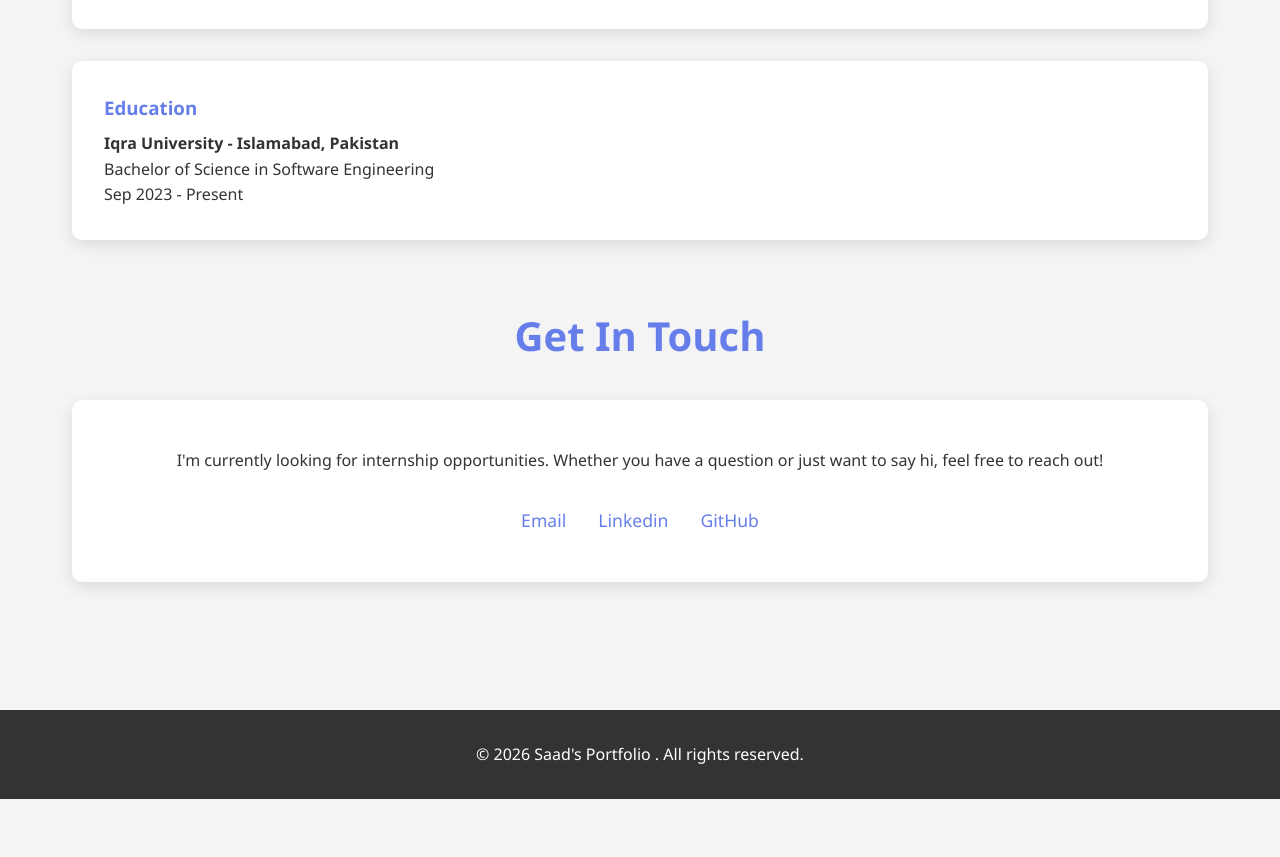
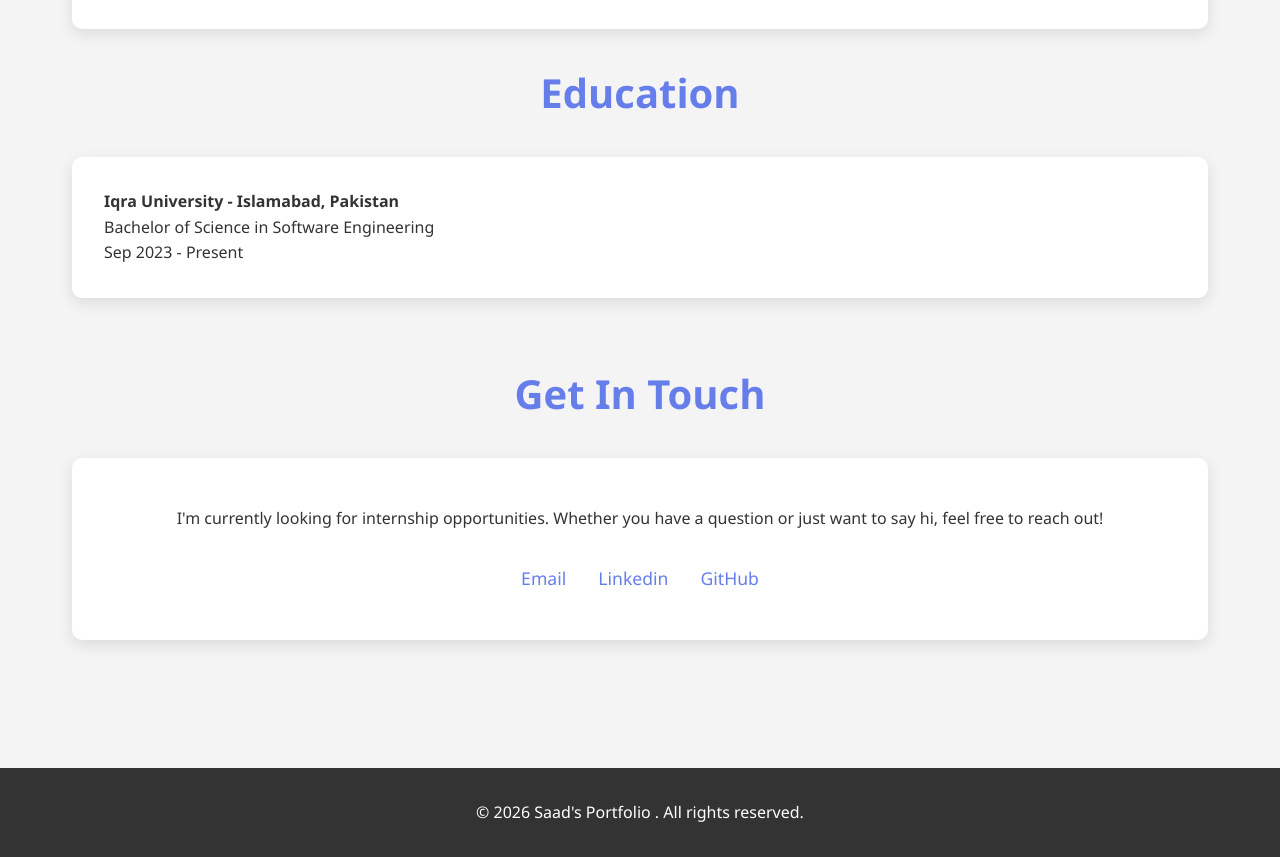
Before and after one commit to saadali4/portfolio, a plain HTML site: page index.html in a window 1280 px wide. Shown: the part 2422-3279 px from the top of the page. Before the commit the page ends 3221 px from the top, so only its background shows below. Drawn offline with Linux system fonts and the light colour scheme.

Commit message:
some changes in edu

```diff
--- a/index.html
+++ b/index.html
@@ -156,8 +156,8 @@
                 </ul>
             </div>
 
+            <h2 class="section-title">Education</h2>
             <div class="education-card">
-                <h3>Education</h3>
                 <h4>Iqra University - Islamabad, Pakistan</h4>
                 <p>Bachelor of Science in Software Engineering</p>
                 <p>Sep 2023 - Present</p>
```
